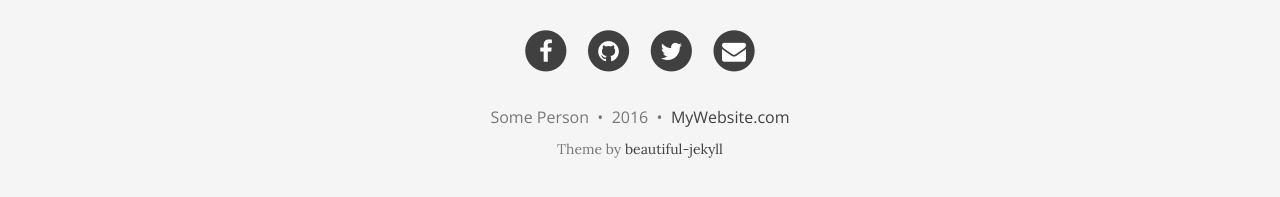
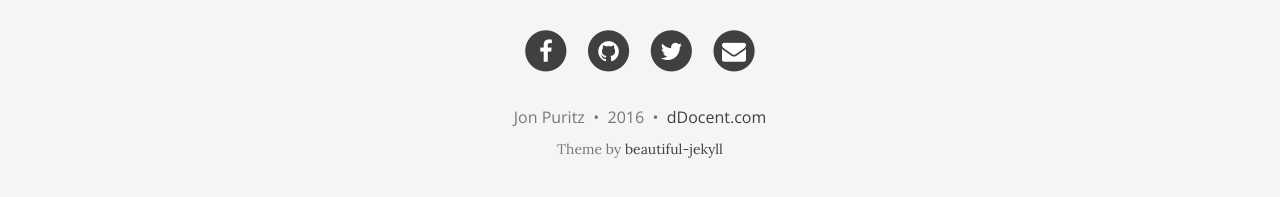
Before and after one commit to jpuritz/dDocent, a Jekyll site: the page built from index.html, in a window 1280 px wide and 900 px high, scrolled down 1071 px. Shown: the part 690-887 px from the top of the window. Built offline with Jekyll 4.4.1, drawn with Linux system fonts in a browser that asks for light colours; nearby versions of some CDN libraries; the list of posts is cut into pages by our own code.

Commit message:
Update _config.yml

```diff
--- a/_config.yml
+++ b/_config.yml
@@ -28,7 +28,7 @@
     - Beautiful Jekyll: "http://deanattali.com/beautiful-jekyll/"
     - Learn markdown: "http://www.markdowntutorial.com/"
     - GitHub Pages: "https://pages.github.com/"
-  Author's home: "http://deanattali.com"
+  Author's home: "http://MarineEvoEco.com"
 
 # Image to show in the navigation bar - image must be a square (width = height)
 # Remove this parameter if you don't want an image in the navbar
@@ -39,11 +39,11 @@
 # Change all these values or delete the ones you don't want.
 # Important: you must keep the "name" parameter, everything else you can remove
 author:
-  name: Some Person
-  email: "youremail@domain.com"
+  name: Jon Puritz
+  email: "jpuritz@gmail.com"
   facebook: yourname  # eg. daattali
-  github: yourname    # eg. daattali
-  twitter: yourname   # eg. daattali
+  github: jpuritz    # eg. daattali
+  twitter: jonpuritz   # eg. daattali
   reddit: yourname    # eg. daattali
   google-plus: +yourname   # eg. +DeanAttali or 109424658772469020925
   linkedin: yourname  # eg. daattali
@@ -80,7 +80,7 @@
 
 # How to display the link to the website in the footer
 # Remove this if you don't want a link in the footer
-url-pretty: "MyWebsite.com"  # eg. "deanattali.com/beautiful-jekyll"
+url-pretty: "dDocent.com"  # eg. "deanattali.com/beautiful-jekyll"
 
 # --- Misc --- #
 # Fill in your Disqus shortname (NOT the userid) if you want to support Disqus comments
```
